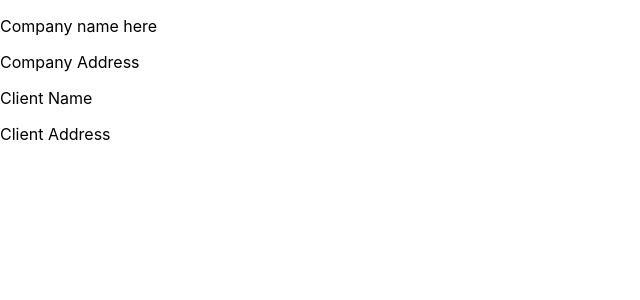
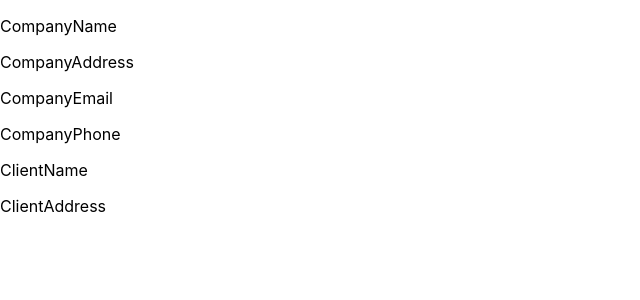
Before and after one commit to edgara426/Invoice-App, a React (Create React App) app: page / in a window 1280 px wide. Shown: the top 300 px of the page, without its empty margins (0-640 px from the left). Built offline with nearby package versions, Linux system fonts and the light colour scheme.

Commit message:
made my useStates have objects instead

```diff
--- a/src/App.js
+++ b/src/App.js
@@ -4,22 +4,35 @@ import { useState } from 'react';
 function App() {
 
   const [invoice, setInvoice] = useState(true)
-  const [companyName, setCompanyName] = useState('Company name here')
-  const [companyAddress, setCompanyAddress] = useState('Company Address')
-  const [companyEmail, setCompanyEmail] = useState('Company Email')
-  const [companyPhone,setCompanyPhone] =useState('Company Phone #')
+  const [companyInfo, setCompanyInfo] = useState({
+    companyName: 'CompanyName',
+    companyAddress: 'CompanyAddress',
+    companyEmail: 'CompanyEmail',
+    companyPhone: 'CompanyPhone'})
+  // const [companyName, setCompanyName] = useState('Company name here')
+  // const [companyAddress, setCompanyAddress] = useState('Company Address')
+  // const [companyEmail, setCompanyEmail] = useState('Company Email')
+  // const [companyPhone,setCompanyPhone] =useState('Company Phone #')
+  const [clientInfo, setClientInfo] = useState({
+    clientName: 'ClientName',
+    clientAddress:  'ClientAddress'
+  })
   const [clientName, setClientName] = useState('Client Name')
   const [clientAddress, setClientAddress] = useState('Client Address')
-
+  const [invoiceNumber, setInvoiceNumber] = useState('0')
+  const [invoiceDate, setInvoiceDate] = useState('12/17/2021')
+  const [sentDate, setSentDate] = useState('12/17/2021')
 
   return (
     <div className="App">
 
-        <p>{companyName}</p>
-        <p>{companyAddress}</p>
+        <p>{companyInfo.companyName}</p>
+        <p>{companyInfo.companyAddress}</p>
+        <p>{companyInfo.companyEmail}</p>
+        <p>{companyInfo.companyPhone}</p>
 
-        <p>{clientName}</p>
-        <p>{clientAddress}</p>
+        <p>{clientInfo.clientName}</p>
+        <p>{clientInfo.clientAddress}</p>
 
     </div>
   );
```
